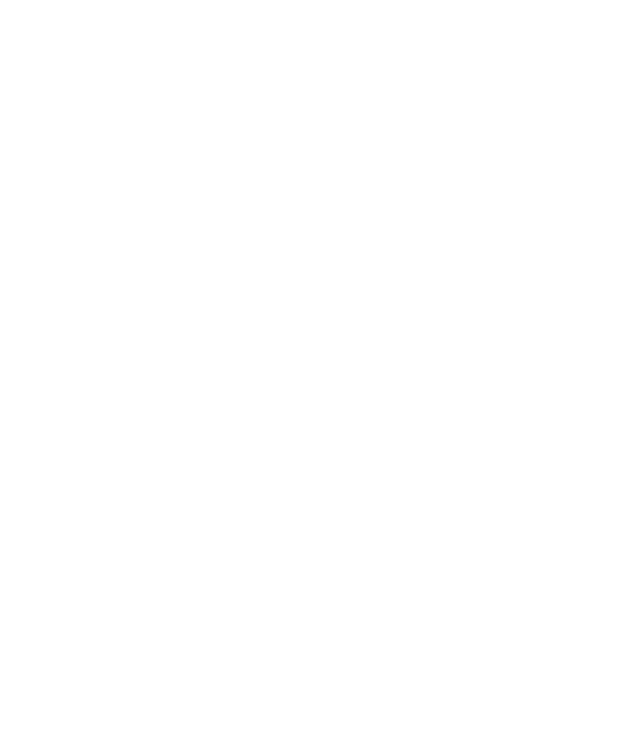
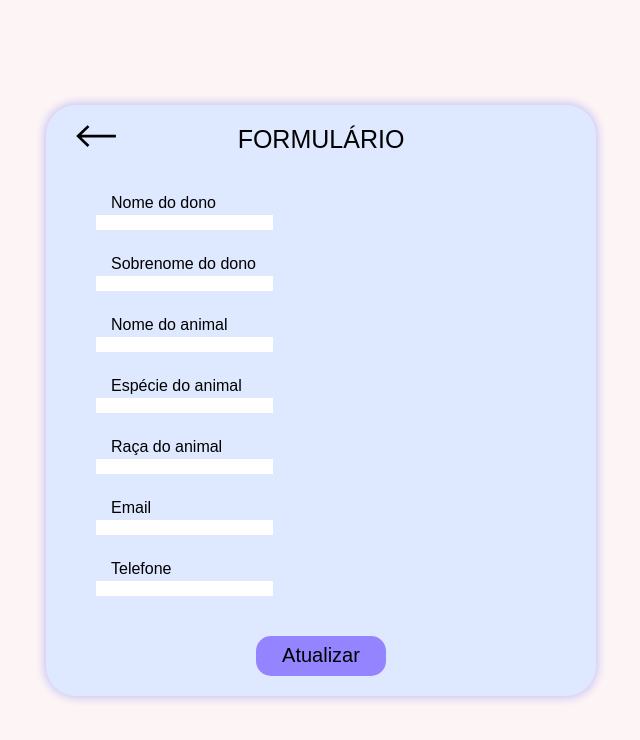
Before and after one commit to Bernardo-Bertante/ProjetoPetShop, a React (Vite) app in the folder projetopetshop/: page /atualizar-cliente in a window 1280 px wide. Before the commit this address had no page. Shown: the top 740 px of the page, without its empty margins (319-959 px from the left). Built offline with nearby package versions, Linux system fonts and the light colour scheme; no server answers.

Commit message:
feat: feita estrutura básica da página de atualizar Cliente

```diff
--- a/projetopetshop/src/App.jsx
+++ b/projetopetshop/src/App.jsx
@@ -8,6 +8,7 @@
 import Pagina_Atualizar from "./pages/Pagina_Atualizar";
 import Pagina_Cliente from "./pages/Pagina_Cliente";
 import FormularioCliente from "./pages/FormularioCliente";
+import Pagina_Atualizar_Cliente from "./pages/Pagina_Atualizar_Cliente";
 
 function App() {
   return (
@@ -39,6 +40,10 @@
             path="/formulario-cliente"
             element={<FormularioCliente />}
           ></Route>
+           <Route
+            path="/atualizar-cliente"
+            element={<Pagina_Atualizar_Cliente />}
+          ></Route>
         </Routes>
       </BrowserRouter>
     </UserProvider>
--- /dev/null
+++ b/projetopetshop/src/pages/Pagina_Atualizar_Cliente.jsx
@@ -0,0 +1,204 @@
+import { useState, useEffect } from "react";
+import { useNavigate, useParams } from "react-router-dom";
+import axios from "axios";
+
+axios.defaults.baseURL = "http://localhost:5000";
+axios.defaults.withCredentials = true;
+
+function Pagina_Atualizar_Cliente() {
+  const navigate = useNavigate();
+  const { id } = useParams(); // Obtenha o ID do cliente da URL ou de outro local
+  const [selectedNomeDono, setSelectedNomeDono] = useState("");
+  const [selectedSobrenomeDono, setSelectedSobrenomeDono] = useState("");
+  const [selectedNomeAnimal, setSelectedNomeAnimal] = useState("");
+  const [selectedEspecie, setSelectedEspecie] = useState("");
+  const [selectedRaca, setSelectedRaca] = useState("");
+  const [selectedEmail, setSelectedEmail] = useState("");
+  const [selectedTelefone, setSelectedTelefone] = useState("");
+  const [erro, setErro] = useState({
+    nomeDono: false,
+    sobrenomeDono: false,
+    nomeAnimal: false,
+    especie: false,
+    raca: false,
+    email: false,
+    telefone: false
+  });
+
+  useEffect(() => {
+    const fetchCliente = async () => {
+      try {
+        const response = await axios.get(`/cliente/${id}`);
+        const cliente = response.data;
+        setSelectedNomeDono(cliente.nomeDono);
+        setSelectedSobrenomeDono(cliente.sobrenomeDono);
+        setSelectedNomeAnimal(cliente.nomeAnimal);
+        setSelectedEspecie(cliente.especieAnimal);
+        setSelectedRaca(cliente.racaAnimal);
+        setSelectedEmail(cliente.email);
+        setSelectedTelefone(cliente.telefone);
+      } catch (error) {
+        console.error("Erro ao buscar cliente:", error.response?.data?.message || error.message);
+      }
+    };
+
+    fetchCliente();
+  }, [id]);
+
+  const handleAtualizar = async () => {
+    let temErro = false;
+
+    const novoErro = {
+      nomeDono: !selectedNomeDono,
+      sobrenomeDono: !selectedSobrenomeDono,
+      nomeAnimal: !selectedNomeAnimal,
+      especie: !selectedEspecie,
+      raca: !selectedRaca,
+      email: !selectedEmail,
+      telefone: !selectedTelefone
+    };
+
+    setErro(novoErro);
+
+    if (Object.values(novoErro).includes(true)) {
+      temErro = true;
+    }
+
+    if (temErro) return;
+
+    try {
+      await axios.put(`/cliente/${id}`, {
+        nomeDono: selectedNomeDono,
+        sobrenomeDono: selectedSobrenomeDono,
+        nomeAnimal: selectedNomeAnimal,
+        especieAnimal: selectedEspecie,
+        racaAnimal: selectedRaca,
+        email: selectedEmail,
+        telefone: selectedTelefone
+      });
+      navigate("/pagina-cliente");
+    } catch (error) {
+      console.log("Erro ao atualizar:", error.response?.data?.message || error.message);
+    }
+  };
+
+  const handleFocus = (e) => {
+    const { name } = e.target;
+
+    setErro((prev) => ({
+      ...prev,
+      [name]: false,
+    }));
+  };
+
+  return (
+    <div className="pagina-agendar">
+      <form className="formulario-agendamento">
+        <img
+          src="/img/seta.svg"
+          alt="Voltar"
+          onClick={() => navigate("/pagina-cliente")}
+        />
+
+        <h2>FORMULÁRIO</h2>
+
+        <div className={`formulario-campo ${erro.nomeDono ? "erroCampo" : ""}`}>
+          <label htmlFor="nomeDono">Nome do dono</label>
+          <input
+            id="nomeDono"
+            name="nomeDono"
+            type="text"
+            value={selectedNomeDono}
+            onChange={(e) => setSelectedNomeDono(e.target.value)}
+            onFocus={handleFocus}
+          />
+          {erro.nomeDono && <div className="erro-mensagem">Erro</div>}
+        </div>
+
+        <div className={`formulario-campo ${erro.sobrenomeDono ? "erroCampo" : ""}`}>
+          <label htmlFor="sobrenomeDono">Sobrenome do dono</label>
+          <input
+            id="sobrenomeDono"
+            name="sobrenomeDono"
+            type="text"
+            value={selectedSobrenomeDono}
+            onChange={(e) => setSelectedSobrenomeDono(e.target.value)}
+            onFocus={handleFocus}
+          />
+          {erro.sobrenomeDono && <div className="erro-mensagem">Erro</div>}
+        </div>
+
+        <div className={`formulario-campo ${erro.nomeAnimal ? "erroCampo" : ""}`}>
+          <label htmlFor="nomeAnimal">Nome do animal</label>
+          <input
+            id="nomeAnimal"
+            name="nomeAnimal"
+            type="text"
+            value={selectedNomeAnimal}
+            onChange={(e) => setSelectedNomeAnimal(e.target.value)}
+            onFocus={handleFocus}
+          />
+          {erro.nomeAnimal && <div className="erro-mensagem">Erro</div>}
+        </div>
+
+        <div className={`formulario-campo ${erro.especie ? "erroCampo" : ""}`}>
+          <label htmlFor="nomeEspecie">Espécie do animal</label>
+          <input
+            id="nomeEspecie"
+            name="especie"
+            type="text"
+            value={selectedEspecie}
+            onChange={(e) => setSelectedEspecie(e.target.value)}
+            onFocus={handleFocus}
+          />
+          {erro.especie && <div className="erro-mensagem">Erro</div>}
+        </div>
+
+        <div className={`formulario-campo ${erro.raca ? "erroCampo" : ""}`}>
+          <label htmlFor="nomeRaca">Raça do animal</label>
+          <input
+            id="nomeRaca"
+            name="raca"
+            type="text"
+            value={selectedRaca}
+            onChange={(e) => setSelectedRaca(e.target.value)}
+            onFocus={handleFocus}
+          />
+          {erro.raca && <div className="erro-mensagem">Erro</div>}
+        </div>
+
+        <div className={`formulario-campo ${erro.email ? "erroCampo" : ""}`}>
+          <label htmlFor="email">Email</label>
+          <input
+            id="email"
+            name="email"
+            type="text"
+            value={selectedEmail}
+            onChange={(e) => setSelectedEmail(e.target.value)}
+            onFocus={handleFocus}
+          />
+          {erro.email && <div className="erro-mensagem">Erro</div>}
+        </div>
+
+        <div className={`formulario-campo ${erro.telefone ? "erroCampo" : ""}`}>
+          <label htmlFor="telefone">Telefone</label>
+          <input
+            id="telefone"
+            name="telefone"
+            type="text"
+            value={selectedTelefone}
+            onChange={(e) => setSelectedTelefone(e.target.value)}
+            onFocus={handleFocus}
+          />
+          {erro.telefone && <div className="erro-mensagem">Erro</div>}
+        </div>
+
+        <button className="button" type="button" onClick={handleAtualizar}>
+          Atualizar
+        </button>
+      </form>
+    </div>
+  );
+}
+
+export default Pagina_Atualizar_Cliente;
--- a/projetopetshop/src/pages/Pagina_Cliente.jsx
+++ b/projetopetshop/src/pages/Pagina_Cliente.jsx
@@ -91,7 +91,7 @@
                 <button
                     className="btn-atualizar"
                     onClick={() => {
-                      navigate("/atualizar-agendamento", {
+                      navigate("/atualizar-cliente", {
                         state: { agendamento: dado } // Passando o dado do agendamento para a próxima página
                       });
                     }}
```
